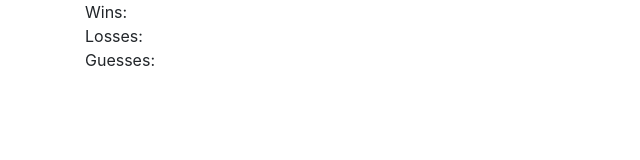
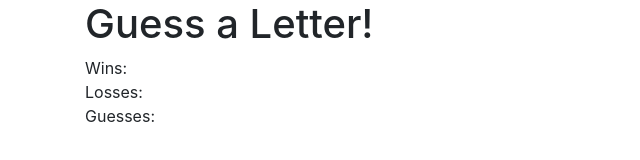
Before and after one commit to lindseycardenas/psychic-game, a plain HTML site: page index.html in a window 1280 px wide. Shown: the whole page, without its empty margins (0-640 px from the left). Drawn offline with nearby package versions, Linux system fonts and the light colour scheme.

Commit message:
updated psychic

```diff
--- a/index.html
+++ b/index.html
@@ -14,6 +14,9 @@
 <body>
     <div class="container">
         <div class="row">
+            <div class = "col-md-12 h1">
+                Guess a Letter!
+            </div>
             <div class="col-md-12" id="wins">
                 Wins:
             </div>
```
